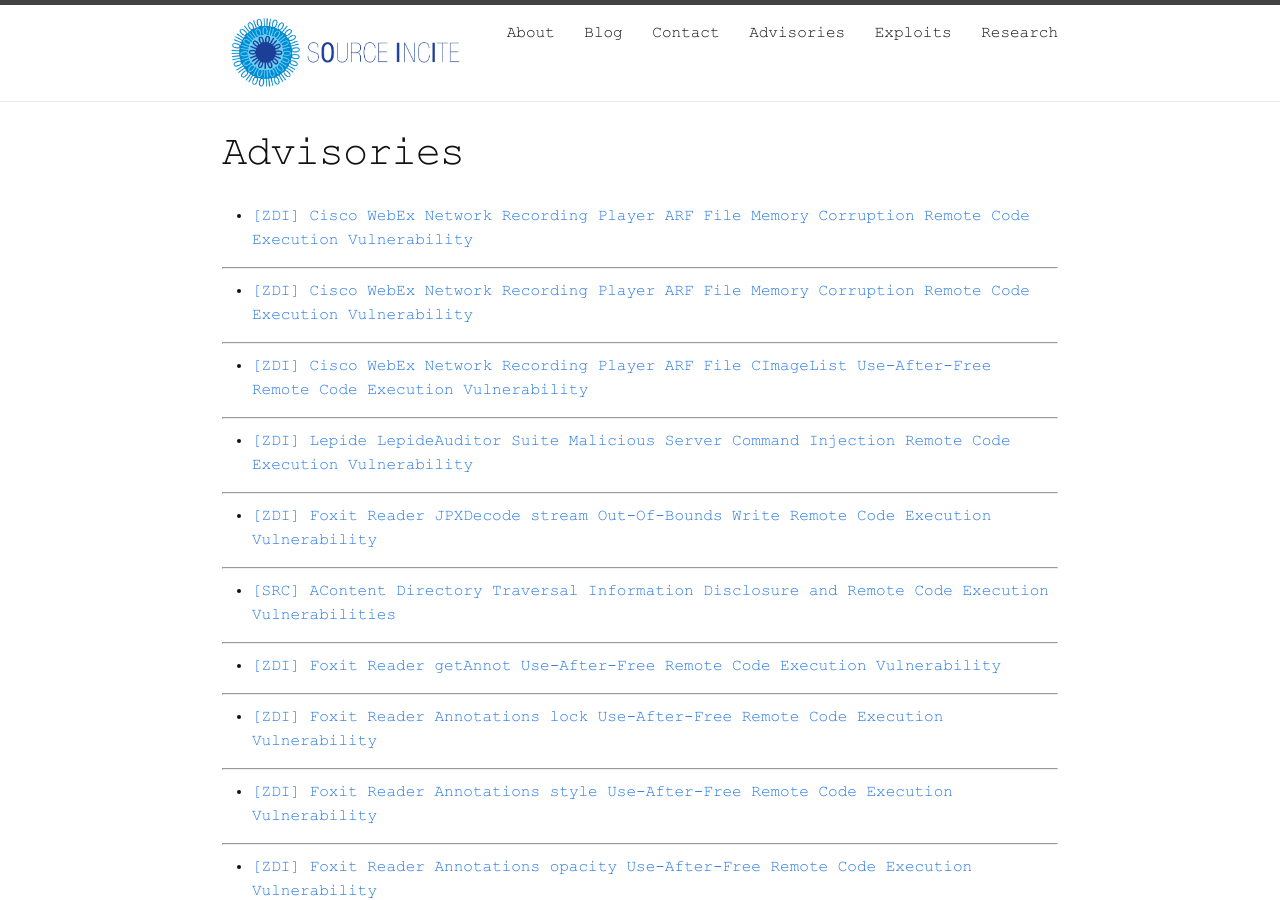
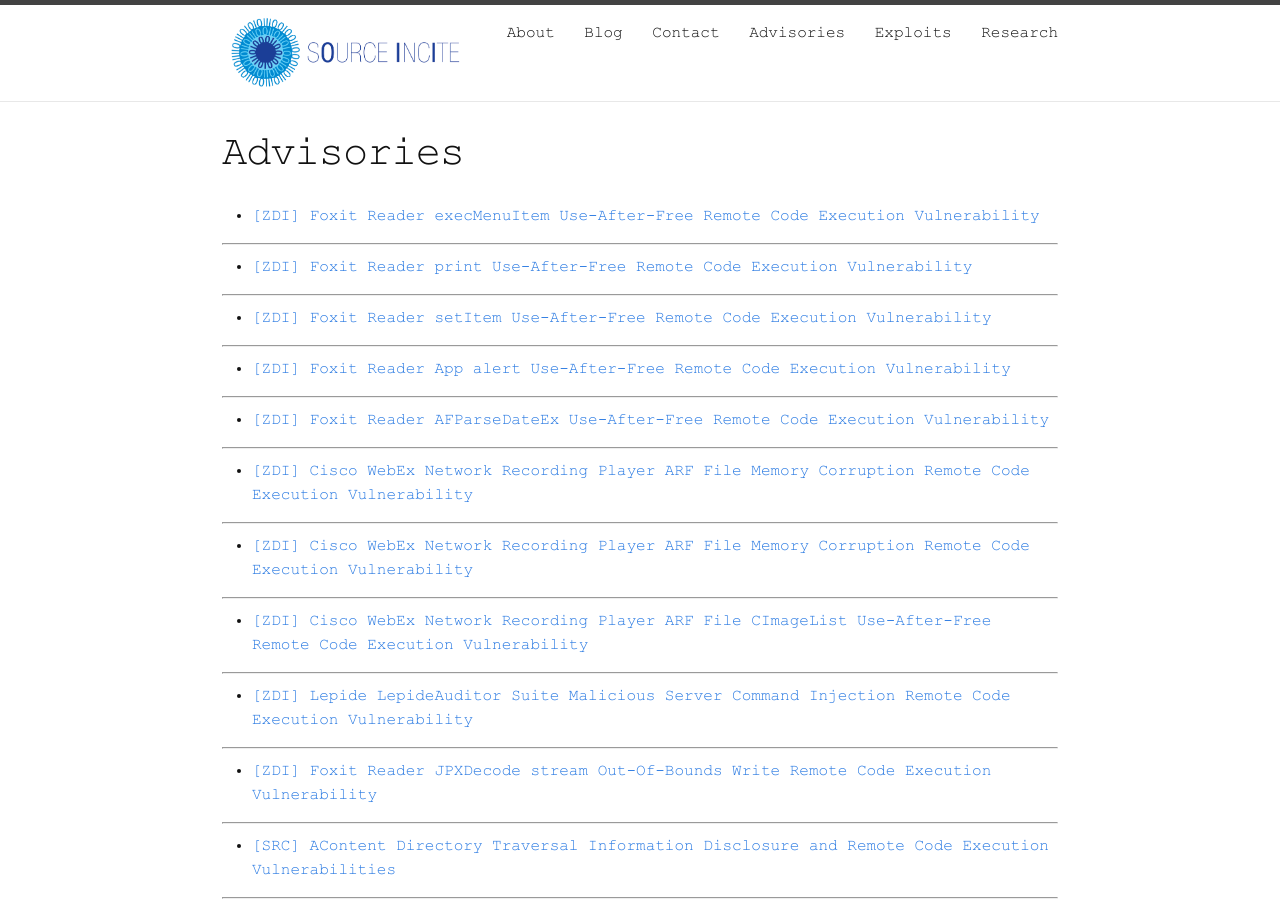
Before and after one commit to sourceincite/sourceincite.github.io, a Jekyll site: the page built from advisories/index.md, in a window 1280 px wide and 900 px high. Built offline with Jekyll 4.4.1, drawn with Linux system fonts in a browser that asks for light colours.

Commit message:
added some released foxit bugs

```diff
--- a/advisories/index.md
+++ b/advisories/index.md
@@ -2,6 +2,26 @@
 layout: page
 title: Advisories
 permalink: /advisories/
+---
+
+* [[ZDI] Foxit Reader execMenuItem Use-After-Free Remote Code Execution Vulnerability](http://www.zerodayinitiative.com/advisories/ZDI-17-461/)
+
+---
+
+* [[ZDI] Foxit Reader print Use-After-Free Remote Code Execution Vulnerability](http://www.zerodayinitiative.com/advisories/ZDI-17-460/)
+
+---
+
+* [[ZDI] Foxit Reader setItem Use-After-Free Remote Code Execution Vulnerability](http://www.zerodayinitiative.com/advisories/ZDI-17-459/)
+
+---
+
+* [[ZDI] Foxit Reader App alert Use-After-Free Remote Code Execution Vulnerability](http://www.zerodayinitiative.com/advisories/ZDI-17-458/)
+
+---
+
+* [[ZDI] Foxit Reader AFParseDateEx Use-After-Free Remote Code Execution Vulnerability](http://www.zerodayinitiative.com/advisories/ZDI-17-454/)
+
 ---
 
 * [[ZDI] Cisco WebEx Network Recording Player ARF File Memory Corruption Remote Code Execution Vulnerability](http://www.zerodayinitiative.com/advisories/ZDI-17-444/)
```
